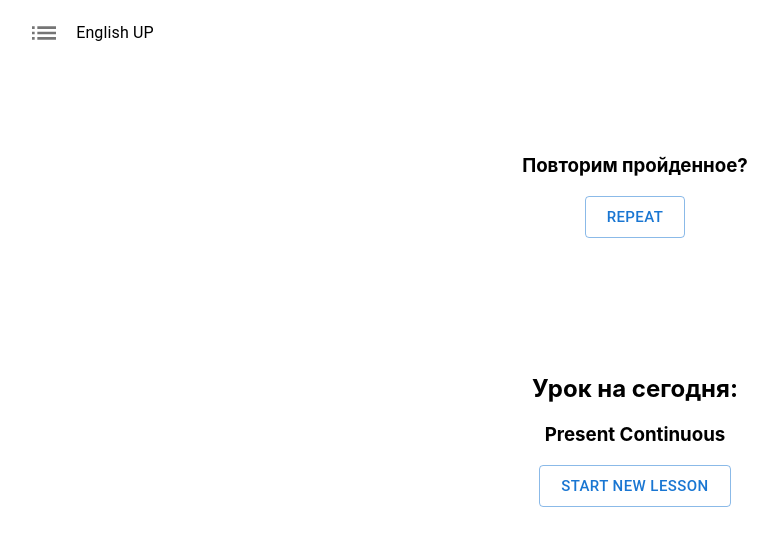
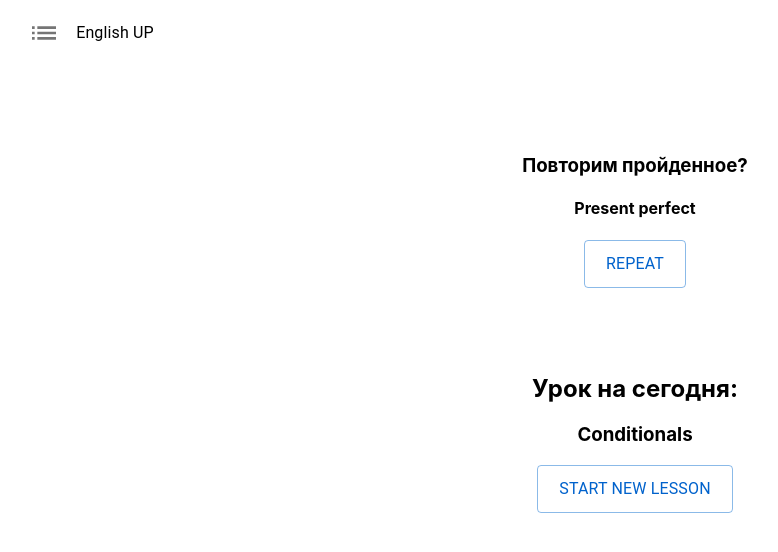
Before and after one commit to Larisa-Yagodina/language-app, a React (Create React App) app: page /my-lessons in a window 1280 px wide. Shown: the top 552 px of the page, without its empty margins (5-783 px from the left). Built offline with nearby package versions, Linux system fonts and the light colour scheme.

Commit message:
my lesson section is done

```diff
--- a/src/main-menu/routes/AllRoutes.js
+++ b/src/main-menu/routes/AllRoutes.js
@@ -77,6 +77,28 @@ const AllRoutes = () => {
                 </>
             )}
 
+            {userLearningRoute.userRoute.map(theme =>
+                <>
+                    <Route key={theme.id + 'my-lessons'} path={`/my-lessons${theme.link}`}
+                           element={<TheoryWrapper
+                               option={'lesson'}
+                               key={theme.id + 'lessons'}
+                               partOfGrammarId={theme.partOfGrammarId}
+                           />}/>
+
+                    {theme.subThemes.length > 0 ?
+                        theme.subThemes.map(subTheme =>
+                            <Route key={subTheme.id + 'my-lessons'} path={`/my-lessons${subTheme.link}`}
+                                   element={<TheoryWrapper
+                                       option={'lessons'}
+                                       key={subTheme.id}
+                                       partOfGrammarId={subTheme.partOfGrammarId}
+                                   />}/>)
+                        : null
+                    }
+                </>
+            )}
+
             <Route path="/"/>
             {/*<Route path="*" element={<App />} />*/}
 
--- a/src/personal-block/ChooseLesson.js
+++ b/src/personal-block/ChooseLesson.js
@@ -1,5 +1,8 @@
-import React from 'react';
+import React, {useState} from 'react';
 import {Button} from "@mui/material";
+import {initialTrainingRoute} from "../serverData/InitialTrainingRoute";
+import ListItemText from "@mui/material/ListItemText";
+import {Link} from "react-router-dom";
 
 const parent = {
     width: '100%',
@@ -31,20 +34,38 @@ const block = {
 }
 
 function ChooseLesson() {
+
+    const userId = 'dlkfjl3487f9s';
+    const [nextLesson, setNextLesson] = useState(initialTrainingRoute.find(el => el.userId === userId).userRoute.filter(el => el.isStudied === false)[0])
+    const previousLessonsLength = initialTrainingRoute.find(el => el.userId === userId)
+        .userRoute.filter(el => el.isStudied === true).length;
+    const [previousLesson, setPreviousLesson] = useState(initialTrainingRoute.find(el => el.userId === userId)
+        .userRoute.filter(el => el.isStudied === true)[Math.floor(Math.random() * previousLessonsLength)]
+    )
+
     return (
         <div style={parent}>
             <div style={blockWrapper}>
-                <div style={block}>
-                    <h3>Повторим пройденное?</h3>
-                    <Button variant="outlined" size="large">
-                        Repeat
-                    </Button>
-                </div>
+                {previousLessonsLength > 0 &&
+                    <div style={block}>
+                        <h3>Повторим пройденное?</h3>
+                        <h4>{previousLesson.name}</h4>
+                        <Button variant="outlined" size="large">
+                            <Link to={`/my-lessons${previousLesson.link}`}
+                                  style={{textDecoration: 'none', color: '#0062cc'}}>
+                                <ListItemText id={'lkjsd'} primary={'Repeat'}/>
+                            </Link>
+                        </Button>
+                    </div>
+                }
                 <div style={block}>
                     <h2>Урок на сегодня: </h2>
-                    <h3> Present Continuous</h3>
+                    <h3> {nextLesson.name} </h3>
                     <Button variant="outlined" size="large">
-                        Start new lesson
+                        <Link to={`/my-lessons${nextLesson.link}`}
+                              style={{textDecoration: 'none', color: '#0062cc'}}>
+                            <ListItemText id={'lkjsd'} primary={'Start new lesson'}/>
+                        </Link>
                     </Button>
                 </div>
             </div>
--- a/src/serverData/InitialSentences.js
+++ b/src/serverData/InitialSentences.js
@@ -1136,7 +1136,7 @@ export const initialSentences = [
         id: uuidv4(),
         english: 'I need to pick up some cash.',
         russian: 'Мне нужно снять наличные.',
-        grammar: [],
+        grammar: ['sdflkj234867s9d8'],
         themes: [''],
         partOfSpeech: ['ksdljf29387'],
         words: ['dfgj239r7sdfj237f', ],
@@ -1229,7 +1229,7 @@ export const initialSentences = [
         id: uuidv4(),
         english: 'Do you have any questions about the menu?',
         russian: 'У вас есть вопросы по меню?',
-        grammar: [''],
+        grammar: ['sdflkj234867s9d8'],
         themes: ['dkfj3iusd9f3j'],
         partOfSpeech: [''],
         words: ['', ],
@@ -1251,7 +1251,7 @@ export const initialSentences = [
         id: uuidv4(),
         english: 'I’m not really sure… do you have a recommendation?',
         russian: 'Не уверена… Что рекомендуете?',
-        grammar: [''],
+        grammar: ['sdflkj234867s9d8'],
         themes: ['dkfj3iusd9f3j'],
         partOfSpeech: [''],
         words: ['', ],
@@ -1262,7 +1262,7 @@ export const initialSentences = [
         id: uuidv4(),
         english: 'The chef recommends that the ribeye be cooked medium rare…',
         russian: 'Шеф рекомендует стейк мидиум рэа (слабой прожарки)',
-        grammar: [''],
+        grammar: ['sdflkj234867s9d8'],
         themes: ['dkfj3iusd9f3j'],
         partOfSpeech: [''],
         words: ['', ],
@@ -1273,7 +1273,7 @@ export const initialSentences = [
         id: uuidv4(),
         english: 'That sounds great.',
         russian: 'Отлично! (Звучит отлично!)',
-        grammar: [''],
+        grammar: ['sdflkj234867s9d8'],
         themes: ['dkfj3iusd9f3j', 'fkjrf80s9df83'],
         partOfSpeech: [''],
         words: ['', ],
--- a/src/serverData/InitialTrainingRoute.js
+++ b/src/serverData/InitialTrainingRoute.js
@@ -3,14 +3,13 @@ export const initialTrainingRoute = [
         id: 'lksdjfl34134',
         userId: 'dlkfjl3487f9s',
         userRoute: [
-
             {
                 id: 'fj234kljfd9s7f',
                 name: 'Что такое грамматика',
                 link: '/what-is-theory-and-drill-showing',
                 partOfGrammarId: 'fsldkjf323235',
                 isOpen: true,
-                isStudied: false,
+                isStudied: true,
                 subThemes: [],
                 isOpenSubThemes: true,
             },
@@ -29,7 +28,6 @@ export const initialTrainingRoute = [
                 name: 'Что такое «время»',
                 link: '/what-is-tense',
                 partOfGrammarId: 'fjkl3k480s9fsdf',
-                theory: '<p>Время (tense) — это ...</p>  <p>Например, ...</p>',
                 isOpen: true,
                 isStudied: true,
                 subThemes: [],
@@ -41,7 +39,7 @@ export const initialTrainingRoute = [
                 link: '/present-simple',
                 partOfGrammarId: "sdlkjf3487",
                 isOpen: true,
-                isStudied: false,
+                isStudied: true,
                 isOpenSubThemes: true,
                 subThemes: [
                     {
@@ -50,7 +48,7 @@ export const initialTrainingRoute = [
                         link: '/positive-in-present-simple',
                         partOfGrammarId: "sdlkfjl3427fdjf",
                         isOpen: true,
-                        isStudied: false,
+                        isStudied: true,
                     },
                     {
                         id: 'sdfkjl3029384',
@@ -76,7 +74,7 @@ export const initialTrainingRoute = [
                 link: '/present-perfect',
                 partOfGrammarId: "slkj234234",
                 isOpen: true,
-                isStudied: false,
+                isStudied: true,
                 isOpenSubThemes: true,
                 subThemes: [
                     {
--- a/src/study-routes/theory-and-drill-showing/theory/TheoryWrapper.js
+++ b/src/study-routes/theory-and-drill-showing/theory/TheoryWrapper.js
@@ -30,13 +30,19 @@ function a11yProps(index) {
 
 export default function TheoryWrapper(props) {
 
-    const [value, setValue] = React.useState(1);
+    const userId = 'dlkfjl3487f9s';
+
+    const [value, setValue] = React.useState(props.option === 'lesson' ? 0 : 1);
 
     const handleChange = (event, newValue) => {
         setValue(newValue);
     };
 
-    const [data, setData] = useState(props.option === 'grammar' ? initialGrammar : initialThemes)
+    const [data, setData] = useState(props.option === 'grammar' ?
+        initialGrammar : props.option === 'themes' ?
+            initialThemes : initialGrammar)
+
+    console.log(props.option)
 
     return (
         <div>
@@ -45,23 +51,28 @@ export default function TheoryWrapper(props) {
             <Box sx={{ borderBottom: 1, borderColor: 'divider' }}>
 
                 <Tabs value={value} onChange={handleChange} aria-label="basic tabs example">
+
+                            {props.option !== 'lesson' &&
                                 <MenuItem>
-                        <Link to={ props.option === 'grammar' ? '/grammar_route' : '/themes_route'}>
+
+                                <Link to={props.option === 'grammar' ? '/grammar_route' : '/themes_route'}>
                                     <ListItemIcon>
                                         <ArrowBackIosIcon fontSize="small"/>
                                     </ListItemIcon>
                                 </Link>
                                 </MenuItem>
-                    <Tab label="Theory" {...a11yProps(1)} />
-                    <Tab label="Drill" {...a11yProps(2)} />
+                            }
+
+                    <Tab label="Theory" {...a11yProps(props.option === 'lesson' ? 0 : 1)} />
+                    <Tab label="Drill" {...a11yProps(props.option === 'lesson' ? 1 : 2)} />
                 </Tabs>
             </Box>
 
-            <TabPanel value={value} index={1}>
-                <TheoryShowingMarkdown option={props.option} theory={data.filter(el => el.id === props.partOfGrammarId)}/>
+            <TabPanel value={value} index={props.option === 'lesson' ? 0 : 1}>
+                <TheoryShowingMarkdown option={props.option === 'lesson' ? 'grammar' : props.option} theory={data.filter(el => el.id === props.partOfGrammarId)}/>
             </TabPanel>
-            <TabPanel value={value} index={2}>
-                <DrillWrapper option={props.option} partOfGrammarId={props.partOfGrammarId}/>
+            <TabPanel value={value} index={props.option === 'lesson' ? 1 : 2}>
+                <DrillWrapper option={props.option === 'lesson' ? 'grammar' : props.option} partOfGrammarId={props.partOfGrammarId}/>
             </TabPanel>
         </Box>
         </div>
```
Lines whose indentation alone changed are shown as unchanged.
